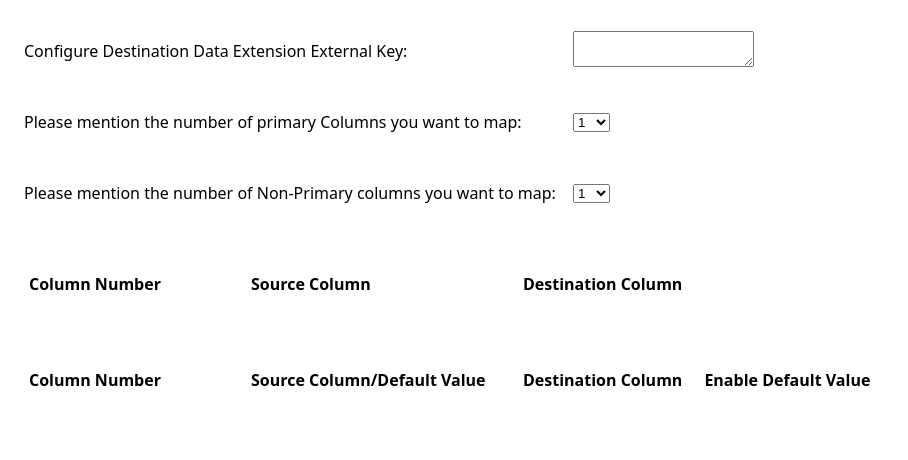
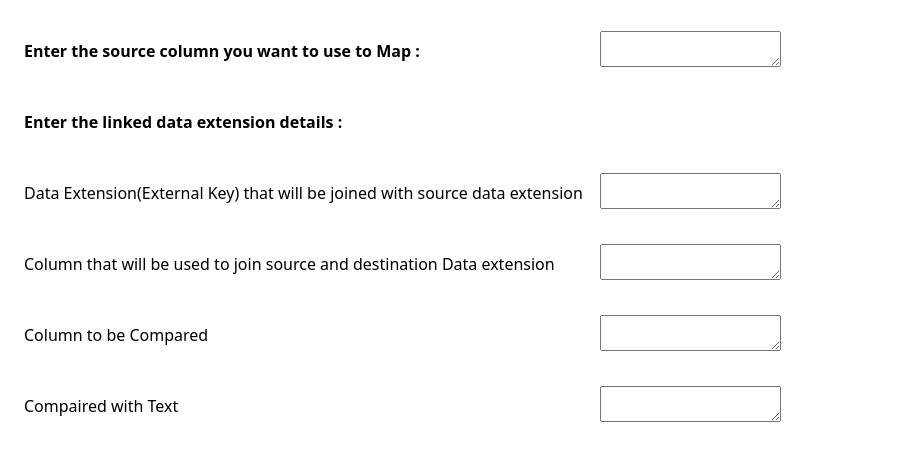
Before and after one commit to Deepesh619/CustomActivity-Split, a website: page public/index.html in a window 1280 px wide. Shown: the whole page, without its empty margins (0-908 px from the left). Drawn offline with Linux system fonts and the light colour scheme.

Commit message:
Created HTML

```diff
--- a/public/config.json
+++ b/public/config.json
@@ -52,8 +52,7 @@
     },
 
     "wizardSteps": [
-		{"key": "dekey", "label": "Enter Data Extension key"},
-		{"key": "DEmapping", "label": "Mapping"}
+		{"key": "details", "label": "Enter Details"}
 	],
 
 
--- a/public/index.html
+++ b/public/index.html
@@ -14,63 +14,35 @@
     <table cellspacing="15">
         <tr><td>
         <p style = "font-family:system-ui;font-size:16px;">
-    Configure Destination Data Extension External Key: </p>
+        <b>Enter the source column you want to use to Map : </b></p>
 </td>
-    <td><textarea id="DEName"></textarea></td></tr>
+    <td><textarea id="srcColumnName"></textarea></td></tr>
 
 
         <tr><td><p style = "font-family:system-ui;font-size:16px;">
-            Please mention the number of primary Columns you want to map: </p></td>
-            <td><select  id="pkColumnNumber">
-                <option value="1">1</option>
-                <option value="2">2</option>
-                <option value="3">3</option>
-                <option value="4">4</option>
-                <option value="5">5</option>
-                <option value="6">6</option>
-                <option value="7">7</option>
-                <option value="8">8</option>
-                <option value="9">9</option>
-                <option value="10">10</option>
-            </select></td>
+            <b>Enter the linked data extension details :</b></p></td>
+
             </tr>
             <tr><td><p style = "font-family:system-ui;font-size:16px;">
-                Please mention the number of Non-Primary columns you want to map: </p></td>
-                <td><select  id="columnNumber">
-                    <option value="1">1</option>
-                    <option value="2">2</option>
-                    <option value="3">3</option>
-                    <option value="4">4</option>
-                    <option value="5">5</option>
-                    <option value="6">6</option>
-                    <option value="7">7</option>
-                    <option value="8">8</option>
-                    <option value="9">9</option>
-                    <option value="10">10</option>
-                </select> </td>
+                Data Extension(External Key) that will be joined with source data extension</p></td>
+                <td><textarea id="destDEName"></textarea> </td>
+                </tr>
+            <tr><td><p style = "font-family:system-ui;font-size:16px;">
+                Column that will be used to join source and destination Data extension</p></td>
+                <td><textarea id="destMappedCol"></textarea> </td>
+                </tr>
+            <tr><td><p style = "font-family:system-ui;font-size:16px;">
+                Column to be Compared</p></td>
+                <td><textarea id="destCompCol"></textarea> </td>
+                </tr>
+            <tr><td><p style = "font-family:system-ui;font-size:16px;">
+                Compaired with Text</p></td>
+                <td><textarea id="destCompVal"></textarea> </td>
                 </tr>
     </table>
 
 </div>
-
-<div id="step2">
- <table id="pkColumnTable" cellspacing="20">
-<tr>
-    <td style="width: 200px;"><p style = "font-family:system-ui;font-size:16px;"><b>Column Number</b></p></td>
-    <td style="width: 250px;"><p style = "font-family:system-ui;font-size:16px;"><b>Source Column</b></p></td>
-    <td><p style = "font-family:system-ui;font-size:16px;"><b>Destination Column</b></p></td>
-</tr>
-</table>
-<table id="columnTable" cellspacing="20">
-<tr>
-    <td style="width: 200px;"><p style = "font-family:system-ui;font-size:16px;"><b>Column Number</b></p></td>
-    <td style="width: 250px;"><p style = "font-family:system-ui;font-size:16px;"><b>Source Column/Default Value</b></p></td>
-    <td><p style = "font-family:system-ui;font-size:16px;"><b>Destination Column</b></p></td>
-    <td><p style = "font-family:system-ui;font-size:16px;"><b>Enable Default Value</b></p></td>
-</tr>
- </table>
     <script type="module" src="js/CustomActivity.js"></script>
-</div>
 </body>
 
 </html>
```
